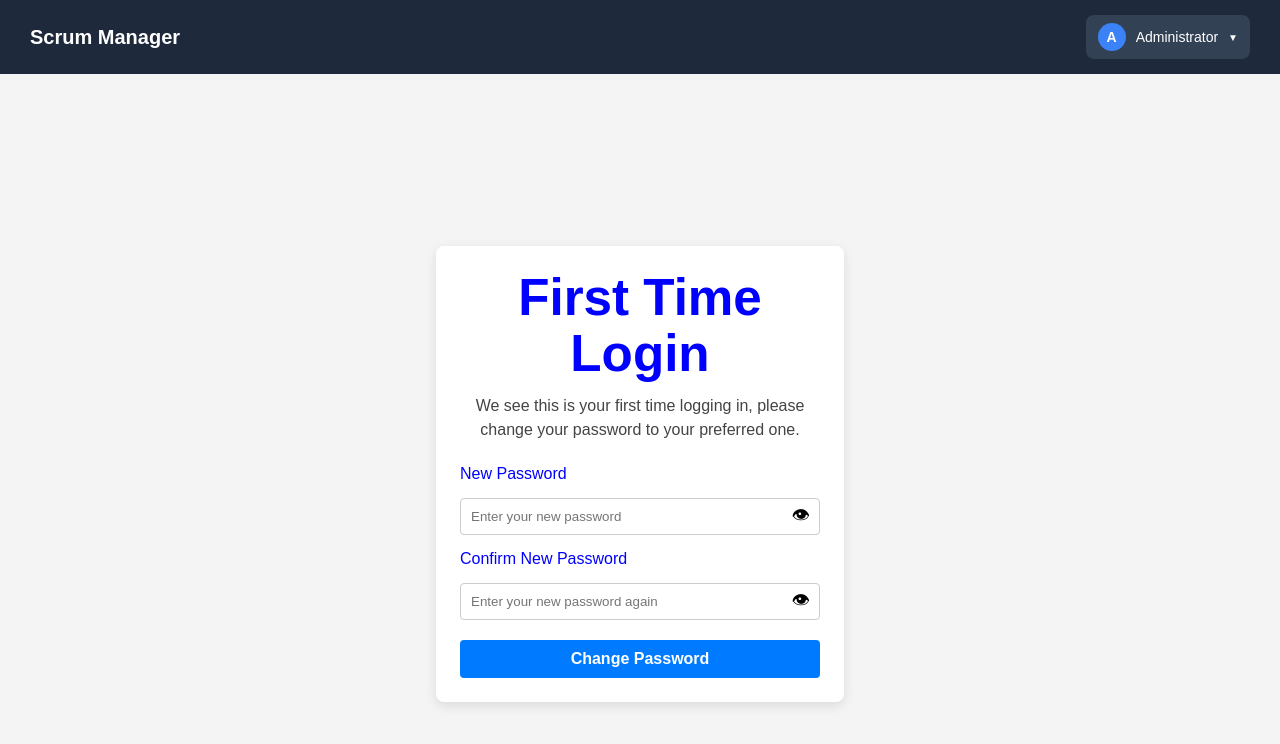
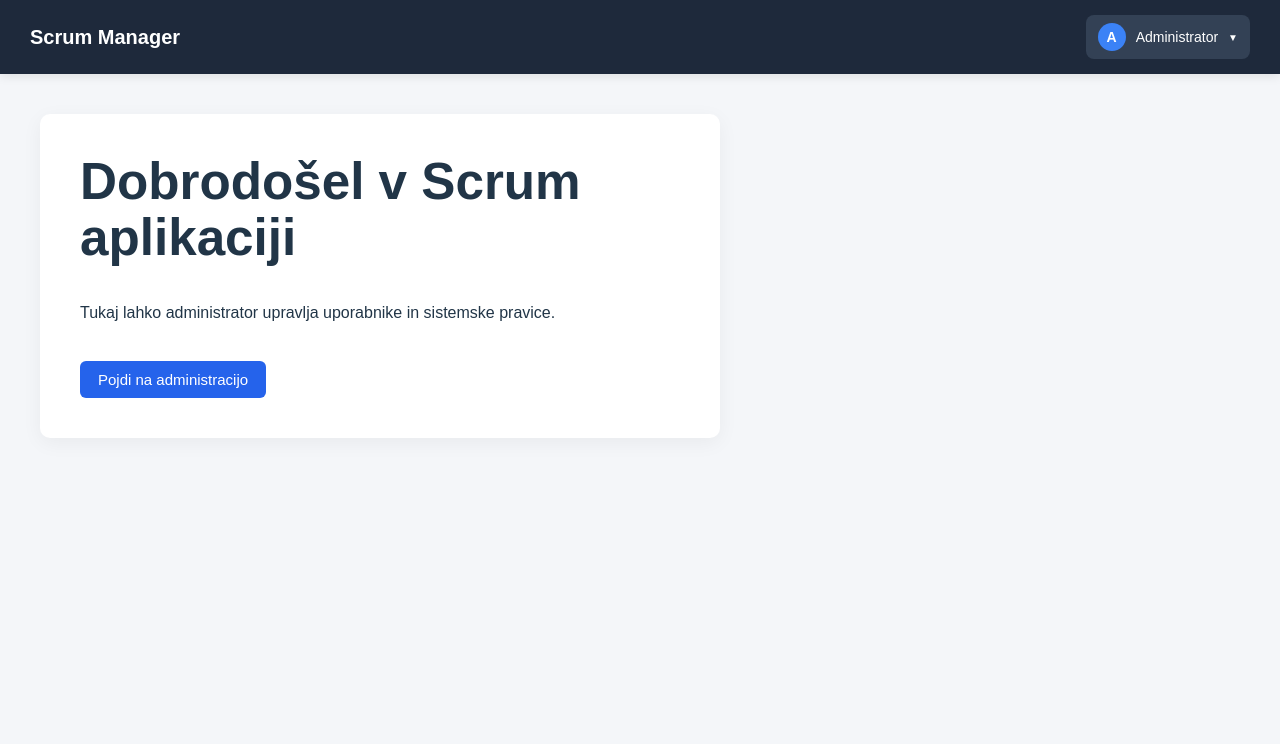
Before and after one commit to mancadra/scrum-app, a React (Vite) app: page / in a window 1280 px wide. Shown: the top 744 px of the page. Built offline with nearby package versions, Linux system fonts and the light colour scheme.

Commit message:
Update App.jsx za boljsi pull

```diff
--- a/src/App.jsx
+++ b/src/App.jsx
@@ -1,11 +1,14 @@
+/*import reactLogo from './assets/react.svg'
+import viteLogo from '/vite.svg'
+import CreateProjectPage from './pages/CreateProjectPage'*/
+import './App.css'
 import { useState, useRef, useEffect } from "react";
-import "./App.css";
 import AddUserStoryPage from "./pages/ProductBacklogPage";
 import AdminPage from "./pages/AdminPage";
-import LoginPage from "./components/LoginPage.jsx";
-import FirstTimeLoginPage from "./components/FirstTimeLoginPage.jsx";
+
 
 function App() {
+  /*#4 CODE const [isCreateProjectOpen, setIsCreateProjectOpen] = useState(false)*/
   const [dropdownOpen, setDropdownOpen] = useState(false);
   const [page, setPage] = useState("home");
   const dropdownRef = useRef();
@@ -38,6 +41,59 @@ function App() {
   }, []);
 
   return (
+      <>
+
+    {/*
+    COMMENT FROM #4    <div className="app-container">
+        <div className="app-hero">
+          <div className="logo-row">
+            <a href="https://vite.dev" target="_blank" rel="noreferrer">
+              <img src={viteLogo} className="logo" alt="Vite logo" />
+            </a>
+            <a href="https://react.dev" target="_blank" rel="noreferrer">
+              <img src={reactLogo} className="logo react" alt="React logo" />
+            </a>
+          </div>
+
+          <h1 className="app-title">Scrum App</h1>
+          <p className="app-subtitle">Create and manage projects with your team.</p>
+
+          <button
+            type="button"
+            className="open-modal-button"
+            onClick={() => setIsCreateProjectOpen(true)}
+          >
+            Create Project
+          </button>
+        </div>
+      </div>
+
+   COMMENT FROM #4 {isCreateProjectOpen && (
+        <div
+          className="modal-overlay"
+          onClick={() => setIsCreateProjectOpen(false)}
+        >
+          <div
+            className="modal-content"
+            onClick={(e) => e.stopPropagation()}
+          >
+            <button
+              type="button"
+              className="modal-close-button"
+              onClick={() => setIsCreateProjectOpen(false)}
+            >
+              ×
+            </button>
+
+            <CreateProjectPage
+              onProjectCreated={() => setIsCreateProjectOpen(false)}
+            />
+          </div>
+        </div>
+      )}
+      */}
+
+
     <div className="app-container">
       {/* NAVBAR */}
       <nav className="navbar">
@@ -63,7 +119,6 @@ function App() {
         </div>
       </nav>
 
-{/* Commented da ima ta branch landing page default login page. Ko bomo vse mergali, se bo z react routerjem uredil vrstni red odpiranja
       <main className="content">
         {page === "home" && (
           <div className="home text-center">
@@ -78,13 +133,8 @@ function App() {
         {page === "AdminPage" && <AdminPage />}
         {page === "story" && <AddUserStoryPage />}
       </main>
-     zakomentiran during development, odkomentiraj ta komponent ko delas login mechanism
-      <LoginPage />
-
-
-      */}
-      <FirstTimeLoginPage />
     </div>
+      </>
   );
 }
 
```
